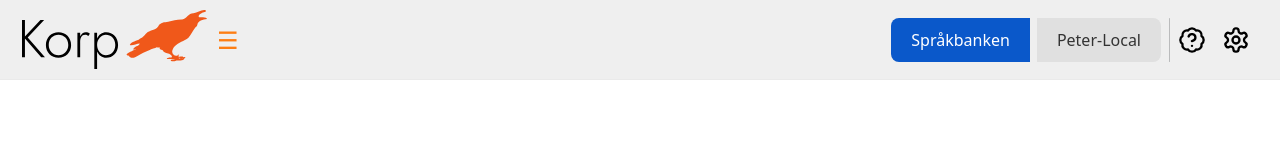
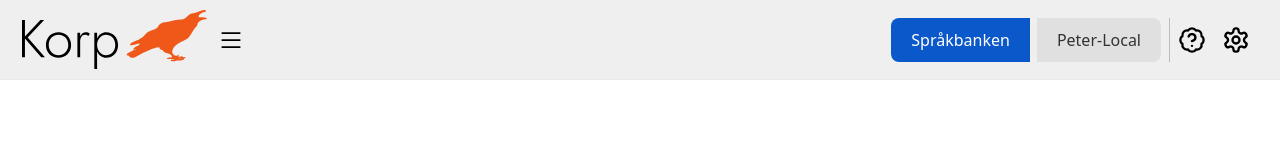
Before and after one commit to spraakbanken/korp-light, a React (Vite) app in the folder frontend/: page / in a window 1280 px wide. Shown: the top 160 px of the page. Built offline with nearby package versions, Linux system fonts and the light colour scheme.

Commit message:
side menu update icon

```diff
--- a/frontend/src/components/SideMenu/SideMenu.css
+++ b/frontend/src/components/SideMenu/SideMenu.css
@@ -4,16 +4,16 @@
     border: none;
     padding: 10px;
     cursor: pointer;
-    color: #fd7e14;
+    color: #F89066;
+}
+
+.menu-button:hover {
+    color: #FF7840;
 }
 
 .side-menu{
     background-color: var(--navbar-color);
     color: var(--text-color);
-}
-
-.menu-button:hover {
-    background-color: #d2691e;
 }
 
 .side-menu .nav-link {
@@ -27,7 +27,7 @@
 }
 
 .side-menu .nav-link:hover {
-    background-color: #4164f2;
+    background-color: #FF7840;
 }
 
 .first-row {
@@ -37,3 +37,10 @@
 .second-row {
     background-color: #FFCEBA;
 }
+
+.offcanvas .btn-close {
+    background-color: var(--navbar-color);
+    color: var(--text-color);
+    border-radius: 50%;
+    padding: 5px;
+}
--- a/frontend/src/components/SideMenu/SideMenu.jsx
+++ b/frontend/src/components/SideMenu/SideMenu.jsx
@@ -1,6 +1,7 @@
 import { useState } from "react";
 import { Offcanvas, Button, Nav, NavDropdown, OverlayTrigger } from "react-bootstrap";
 import Tooltip from 'react-bootstrap/Tooltip';
+import { List } from "react-bootstrap-icons";
 import "./SideMenu.css";
 
 import { setHistory, getHistory } from "../../services/history";
@@ -23,9 +24,7 @@ export default function SideMenu() {
     return (
         <>
             <OverlayTrigger placement="bottom" overlay={menu_tip}>
-                <Button variant="light" onClick={handleShow} className="menu-button">
-                    ☰
-                </Button>
+                <List size={48} className="menu-button" onClick={handleShow} />
             </OverlayTrigger>
 
             <Offcanvas show={show} onHide={handleClose} className="side-menu">
```
